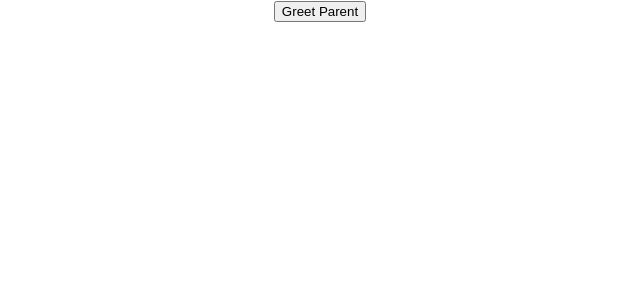
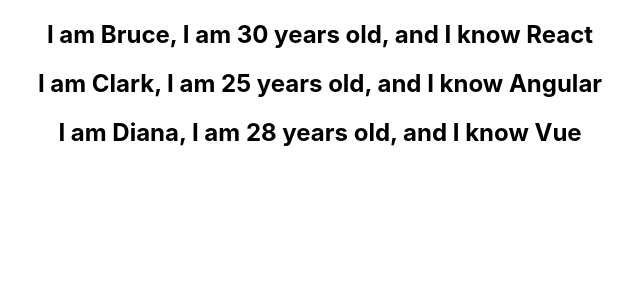
Before and after one commit to Jae1xp/React-Practice, a React (Create React App) app: page / in a window 1280 px wide. Shown: the top 300 px of the page, without its empty margins (320-960 px from the left). Built offline with nearby package versions, Linux system fonts and the light colour scheme.

Commit message:
conditional rendering and list rendering

```diff
--- a/src/App.js
+++ b/src/App.js
@@ -10,11 +10,15 @@
 import ClassClick from './components/ClassClick';
 import EventBind from "./components/EventBind";
 import ParentComponent from './components/ParentComponent';
+import UserGreeting from './components/UserGreeting';
+import NameList from './components/NameList';
 
 function App() {
   return (
     <div className="App">
-    <ParentComponent />
+    <NameList />
+    {/* <UserGreeting /> */}
+    {/* <ParentComponent /> */}
     {/* <EventBind /> */}
     {/* <FunctionClick /> */}
     {/* <ClassClick /> */}
--- /dev/null
+++ b/src/components/NameList.js
@@ -0,0 +1,54 @@
+import React from 'react'
+import Person from './Person';
+
+function NameList() {
+
+  // const names = ['Bruce', 'Clark', 'Diana']
+  // return (
+  //   <div>
+  //     {
+  //       names.map(name => <h2>{name}</h2>)
+  //     }
+  //   </div>
+  // )
+
+  // 2nd way to do this
+  // const nameList = names.map(name => <h2>{name}</h2>)
+  // return (
+  //   <div>
+  //     {
+  //       <div>{nameList}</div>
+  //     }
+  //   </div>
+  // )
+
+  const persons = [
+    {
+      id: 1,
+      name: 'Bruce',
+      age: 30,
+      skill: 'React'
+    },
+    {
+      id: 2,
+      name: 'Clark',
+      age: 25,
+      skill: 'Angular'
+    },
+    {
+      id: 3,
+      name: 'Diana',
+      age: 28,
+      skill: 'Vue'
+    }
+  ]
+  // This component is responsbile for rendering the list
+  const personList = persons.map(person =>
+    <Person person={person}/> // Passing in the person as a prop person={person}
+  )
+  return <div>{personList}</div>
+
+
+}
+
+export default NameList
--- /dev/null
+++ b/src/components/Person.js
@@ -0,0 +1,14 @@
+import React from 'react'
+
+function Person({person}) { // Passing in PERSON as a parameter from the nameList component as props
+  // This component is responsible for rendering the person HTML
+  return (
+    <div>
+      <h2>
+        I am {person.name}, I am {person.age} years old, and I know {person.skill}
+      </h2>
+    </div>
+  )
+}
+
+export default Person
--- /dev/null
+++ b/src/components/UserGreeting.js
@@ -0,0 +1,52 @@
+import React, { Component } from 'react'
+
+class UserGreeting extends Component {
+  constructor(props) {
+    super(props)
+
+    this.state = {
+      isLoggedIn: true
+    }
+  }
+
+  render() {
+
+    // Short circuit method
+    return this.state.isLoggedIn && <div>Welcome Jae</div>
+
+    // Ternary operator method
+    // return(
+    //   this.state.isLoggedIn ? <div>Welcome Jae</div> : <div>Welcome Guest</div>
+    // )
+
+    // Element variable method
+    // let message
+    // if(this.state.isLoggedIn) {
+    //   message = <div>Welcome Jae</div>
+    // } else {
+    //   message = <div>Welcome Guest</div>
+    // }
+    // return <div>{message}</div>
+
+    // If / Else method
+    // if (this.state.isLoggedIn) {
+    //   return (
+    //     <div>Welcome Jae</div>
+    //   )
+    // } else {
+    //   return (
+    //     <div>Welcome Guest</div>
+    //   )
+    // }
+
+    // return (
+    //   <div>
+    //     <div>Welcome Jae</div>
+    //     <div>Welcome Guest</div>
+    //   </div>
+
+    // )
+  }
+}
+
+export default UserGreeting
```
